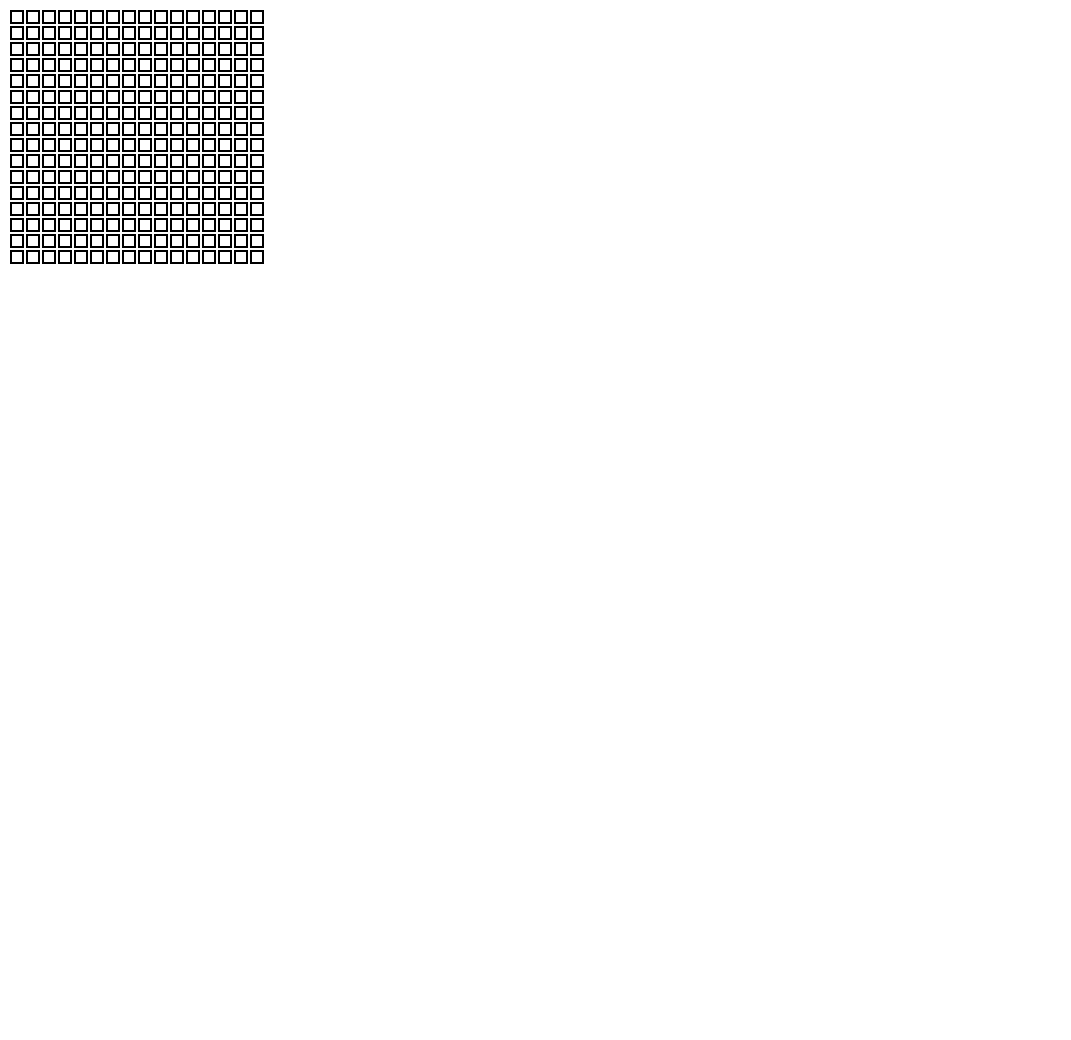
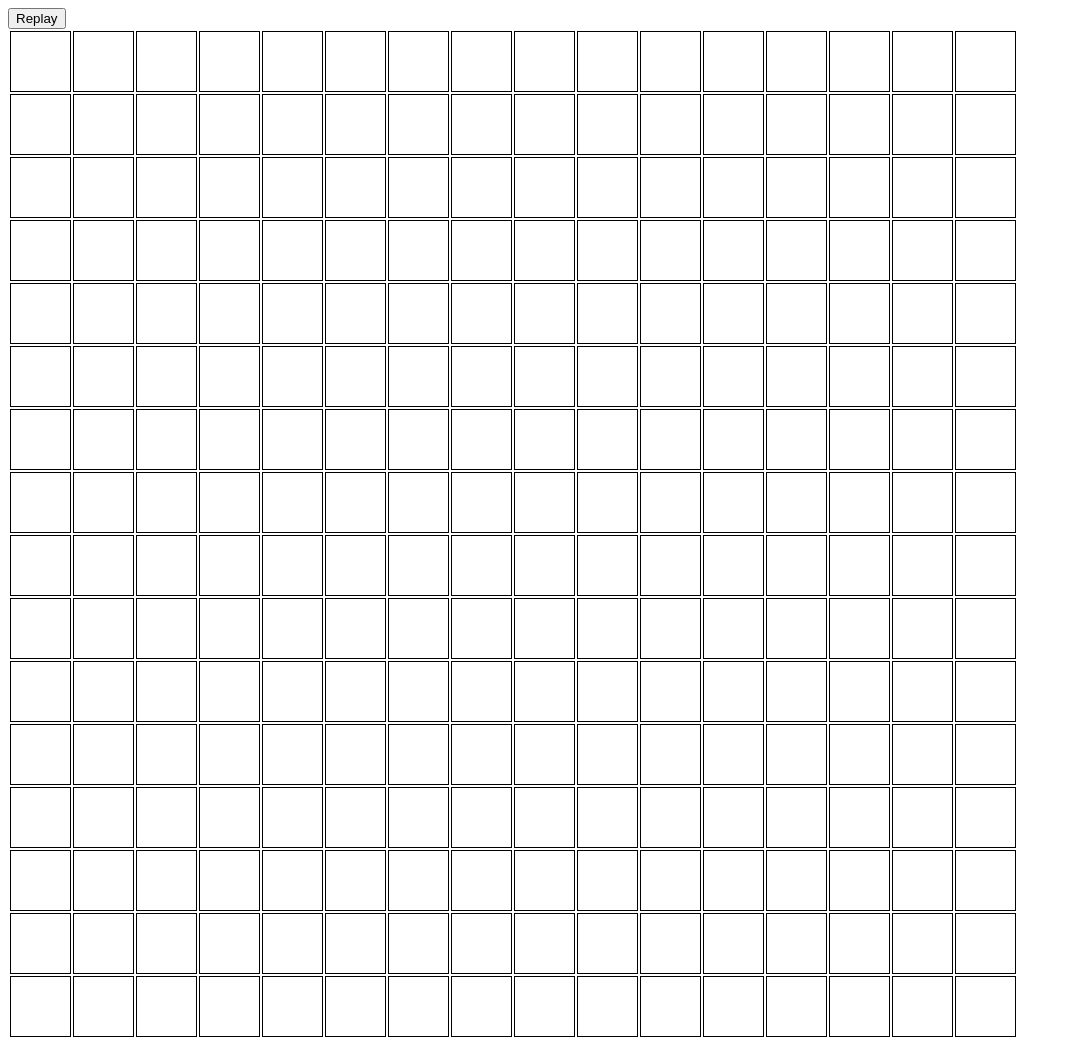
Before and after one commit to Fayaz32929/Etch-a-Sketch, a plain HTML site: page index.html in a window 1280 px wide. Shown: the whole page, without its empty margins (0-1071 px from the left). Before the commit the page ends 800 px from the top, so only its background shows below. Drawn offline with Linux system fonts and the light colour scheme.

Commit message:
Add a button to prompt the user for grid size, then replace the old grid with a new one in the same space (e.g., 960px wide)

```diff
--- a/index.html
+++ b/index.html
@@ -6,13 +6,19 @@
     <title>Document</title>
   <style>
     td {
-    border: 2px solid black;
-    width: 8px;
-    height: 8px;
+      padding: 0 ;
+      margin: 0;
+      border: 1px solid black;
+
+    }
+    tr{
+      padding: 0;
+      margin: 0;
     }
   </style>
 </head>
 <body>
+  <button>Replay</button>
     <div class="container"></div>
     <script src="script.js"></script>
 </body>
--- a/script.js
+++ b/script.js
@@ -1,6 +1,11 @@
 const container = document.querySelector(".container")
-const table = document.createElement("table")
+
 let gridCount = 16
+function grid(gridCount){
+    let width = (960-gridCount) / gridCount
+
+console.log(width)
+ let table = document.createElement("table")
     for(let i= 0 ; i < gridCount ; i++){
         let tr = document.createElement("tr")
 
@@ -9,8 +14,23 @@ for(let i= 0 ; i < gridCount ; i++){
         td.addEventListener("mouseenter",(e)=>{
             e.target.style.background = "red"
         })
+        td.style.width = `${width}px`
+        td.style.height = `${width}px`
+        console.log(td.style.width)
        tr.appendChild(td)
     }
         table.appendChild(tr)
     }
+    container.innerHTML = ""
     container.appendChild(table)
+
+}
+const Replay = document.querySelector("button")
+Replay.addEventListener("click",()=>{
+    gridCount = parseInt(prompt("Enter the number of rows and columns for the grid number should be less then 48 (e.g., 16 for a 16x16 grid):"))
+    grid(gridCount)
+})
+
+
+
+grid(gridCount)
```
Lines whose indentation alone changed are shown as unchanged.
